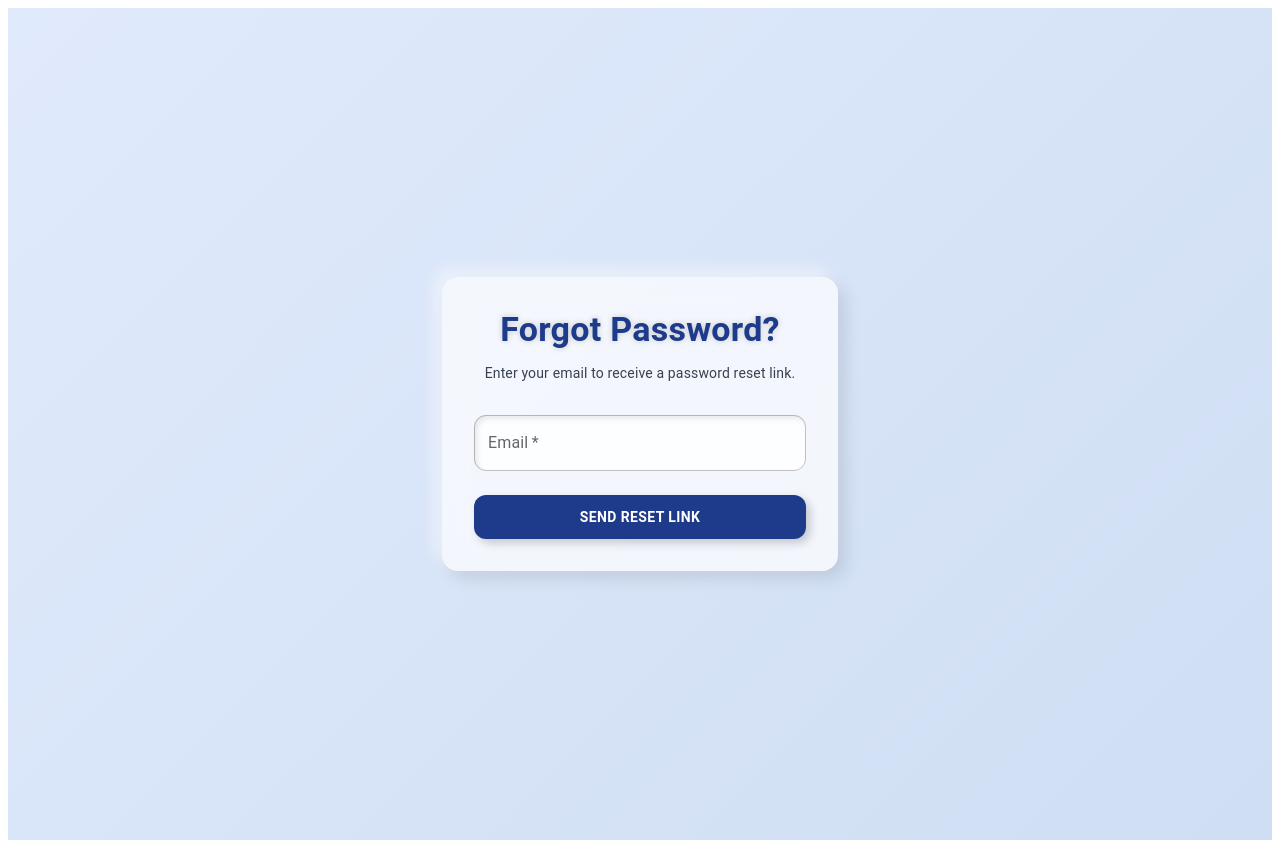
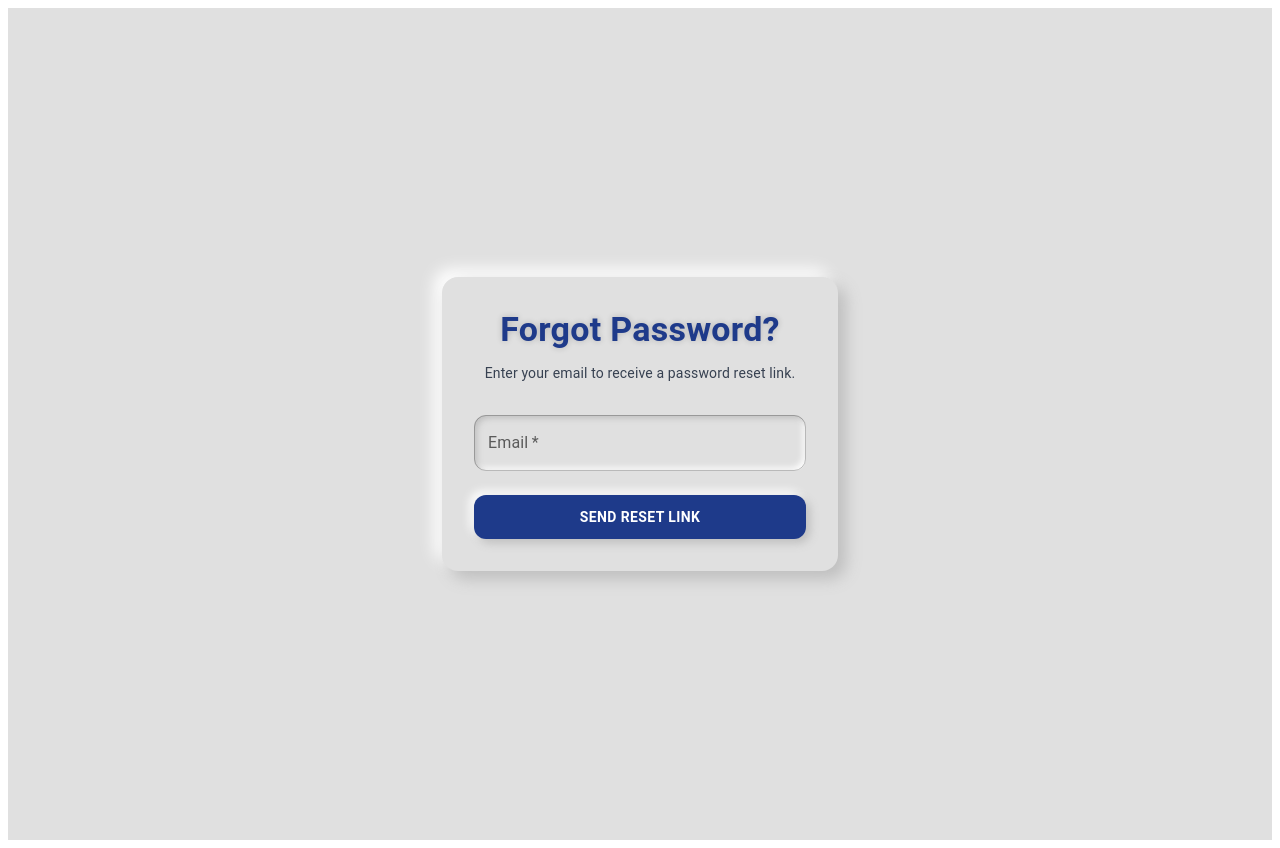
Before and after one commit to Clive-MM/NyumbaSmart, a React (Create React App) app in the folder frontend/: page /forgot-password in a window 1280 px wide. Built offline with nearby package versions, Linux system fonts and the light colour scheme; no server answers.

Commit message:
Neumorpishm

```diff
--- a/frontend/src/pages/auth/ForgotPassword.jsx
+++ b/frontend/src/pages/auth/ForgotPassword.jsx
@@ -51,7 +51,7 @@ const ForgotPassword = () => {
         <Box
             sx={{
                 minHeight: "100vh",
-                background: "linear-gradient(135deg, #E0EAFC, #CFDEF3)",
+                background: "#E0E0E0", // Neumorphic background
                 display: "flex",
                 justifyContent: "center",
                 alignItems: "center",
@@ -64,9 +64,12 @@ const ForgotPassword = () => {
                         sx={{
                             p: 4,
                             borderRadius: 4,
-                            background: "rgba(255, 255, 255, 0.7)",
-                            backdropFilter: "blur(12px)",
-                            boxShadow: "8px 8px 16px rgba(0, 0, 0, 0.1), -8px -8px 16px rgba(255, 255, 255, 0.5)",
+                            background: "#E0E0E0",
+                            boxShadow: "8px 8px 16px #bebebe, -8px -8px 16px #ffffff",
+                            transition: "0.3s",
+                            "&:hover": {
+                                boxShadow: "inset 8px 8px 16px #bebebe, inset -8px -8px 16px #ffffff",
+                            },
                         }}
                     >
                         <Typography
@@ -94,8 +97,8 @@ const ForgotPassword = () => {
                                 sx={{
                                     "& .MuiOutlinedInput-root": {
                                         borderRadius: 3,
-                                        background: "rgba(255,255,255,0.8)",
-                                        boxShadow: "inset 3px 3px 6px rgba(0,0,0,0.1), inset -3px -3px 6px rgba(255,255,255,0.5)",
+                                        background: "#E0E0E0",
+                                        boxShadow: "inset 3px 3px 6px #bebebe, inset -3px -3px 6px #ffffff",
                                     },
                                 }}
                             />
@@ -110,7 +113,7 @@ const ForgotPassword = () => {
                                     backgroundColor: "#1E3A8A",
                                     fontWeight: "bold",
                                     borderRadius: 3,
-                                    boxShadow: "4px 4px 10px rgba(0,0,0,0.2)",
+                                    boxShadow: "4px 4px 10px #bebebe, -4px -4px 10px #ffffff",
                                     "&:hover": { backgroundColor: "#0100FE" },
                                 }}
                                 disabled={loading}
```
